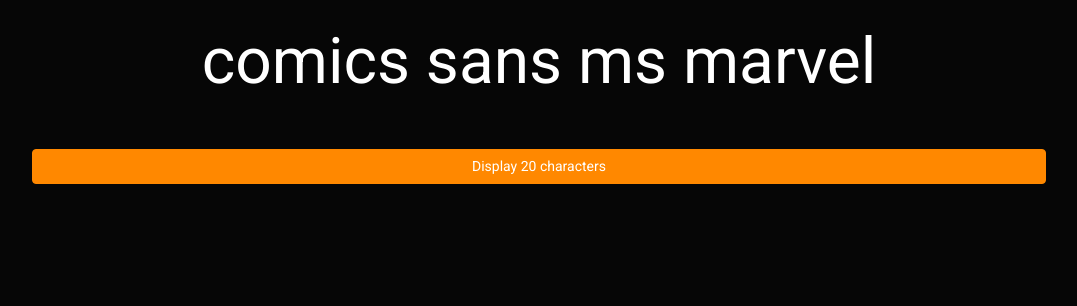
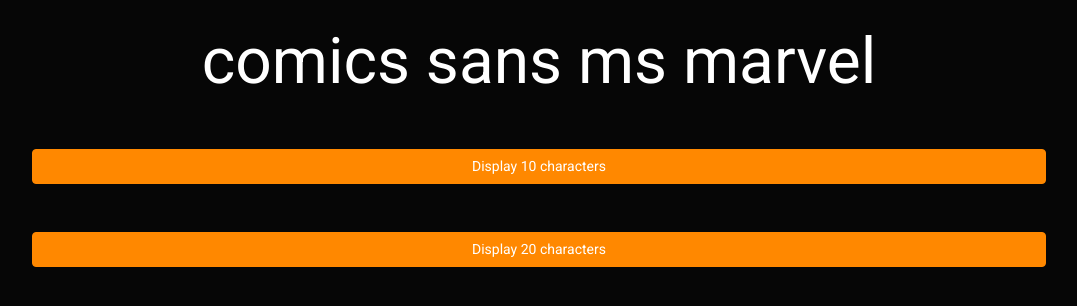
Before and after one commit to Jeffeos/comics-sans-ms-marvel, a Symfony app: template templates/index.html.twig in a window 1280 px wide. Shown: the part 55-361 px from the top of the page, without its empty margins (101-1178 px from the left). Run offline with Twig, Linux system fonts and the light colour scheme; the template is opened without the code that fills it, so the values that code supplies are empty; some libraries are stand-ins or nearby versions.

Commit message:
Refacto of character route to accept dynamic numbers, fixed env variables retrieval

```diff
--- a/config/services.yaml
+++ b/config/services.yaml
@@ -4,6 +4,9 @@
 # Put parameters here that don't need to change on each machine where the app is deployed
 # https://symfony.com/doc/current/best_practices/configuration.html#application-related-configuration
 parameters:
+    marvel_url: '%env(MARVEL_REQUEST_URL)%'
+    marvel_public_key: '%env(MARVEL_API_PUBLIC_KEY)%'
+    marvel_private_key: '%env(MARVEL_API_PRIVATE_KEY)%'
 
 services:
     # default configuration for services in *this* file
--- a/templates/_navbar.html.twig
+++ b/templates/_navbar.html.twig
@@ -8,7 +8,7 @@
         <ul class="navbar-nav mr-auto">
             <li class="nav-item d-lg-inline-flex">
                 <a class="nav-link {% if route_name == "app_index" %}active{% endif %}" href="/">Home</a>
-                <a class="nav-link {% if route_name == "character_index" %}active{% endif %}" href="{{ path('character_index') }}">Characters</a>
+                <a class="nav-link {% if route_name == "character_index" %}active{% endif %}" href="{{ path('character_index', { 'number': 20 }) }}">Characters</a>
             </li>
         </ul>
     </div>
--- a/templates/index.html.twig
+++ b/templates/index.html.twig
@@ -3,7 +3,10 @@
     {% block pageTitle %}comics sans ms marvel{% endblock %}
 
     {% block body %}
-        <a href="{{ path('character_index') }}" class="btn btn-warning m-3 d-flex justify-content-center m-5">
+        <a href="{{ path('character_index', { 'number': 10 }) }}" class="btn btn-warning m-3 d-flex justify-content-center m-5">
+            Display 10 characters
+        </a>
+        <a href="{{ path('character_index', { 'number': 20 }) }}" class="btn btn-warning m-3 d-flex justify-content-center m-5">
             Display 20 characters
         </a>
     {% endblock %}
```
Also changed, not shown: src/Adapter/Repository/Character/CharacterRepositoryAdapterInterface.php (+2 -6 lines), src/Adapter/Repository/Character/MarvelApiCharacterRepositoryAdapter.php (+7 -9 lines), src/Controller/CharacterController.php (+4 -3 lines).
